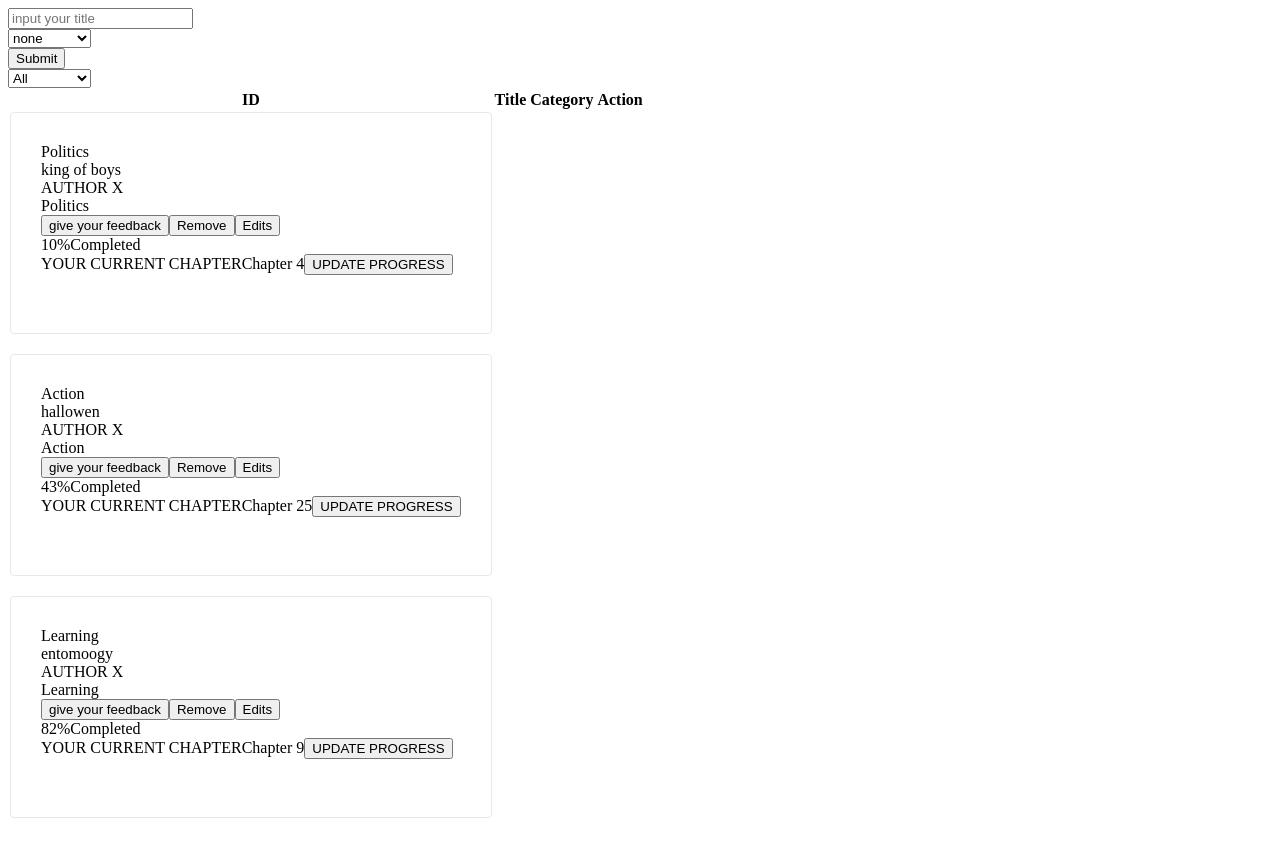
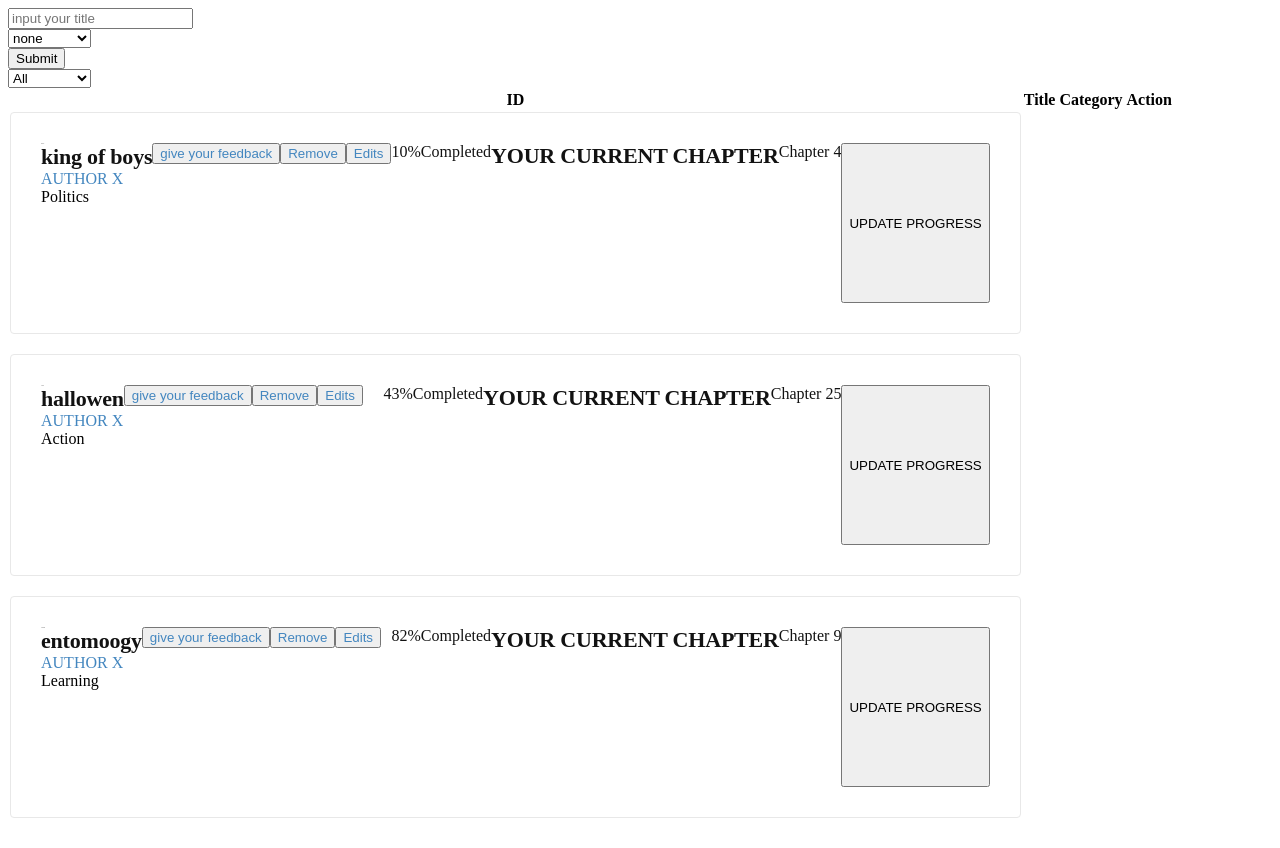
Before and after one commit to wintan1418/read, a React (Create React App) app: page / in a window 1280 px wide. Built offline with nearby package versions, Linux system fonts and the light colour scheme.

Commit message:
add stylings for progress update bar

```diff
--- a/src/component/Book.css
+++ b/src/component/Book.css
@@ -11,3 +11,42 @@
 .book-details {
   justify-content: space-between;
 }
+
+.book-container,
+.book-details,
+.complete-container,
+.complete,
+.complete-value,
+.update {
+  display: flex;
+}
+
+.book-container:last-child {
+  margin: 0;
+}
+
+.category {
+  opacity: 0.5;
+  font-size: 1px;
+  font-weight: bold;
+}
+
+.title {
+  font-size: 22px;
+  font-weight: bold;
+  letter-spacing: -0.2px;
+}
+
+.category,
+.title,
+.percent,
+.faded-text,
+.update .title,
+.update .chapter {
+  color: #121212;
+}
+
+.author,
+.actions button {
+  color: #4386bf;
+}
```
